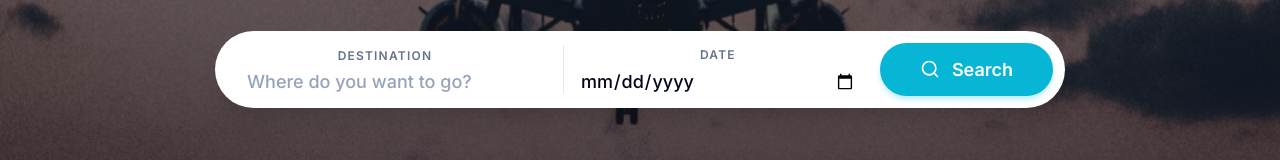
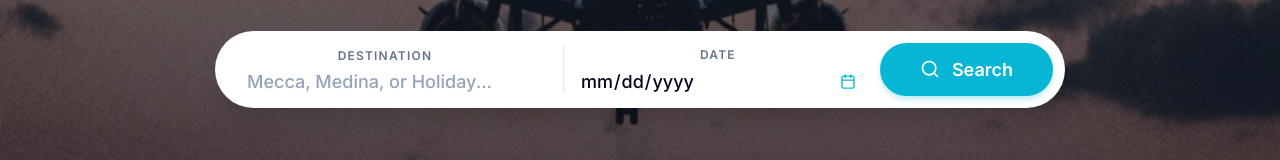
Before and after one commit to ZainabAbdulfatah25/Na-Allah-Travel-and-Tours, a React (Vite) app: page / in a window 1280 px wide. Shown: the part 494-654 px from the top of the page. Built offline with nearby package versions, Linux system fonts and the light colour scheme.

Commit message:
Polish calendar icon size and position

```diff
--- a/src/components/Hero.module.css
+++ b/src/components/Hero.module.css
@@ -92,6 +92,36 @@
     background: transparent;
 }
 
+.dateWrapper {
+    position: relative;
+    display: flex;
+    align-items: center;
+}
+
+.calendarIcon {
+    position: absolute;
+    right: 0;
+    color: #06b6d4;
+    /* Matching search button color */
+    pointer-events: none;
+    background: var(--color-white);
+    padding-left: 0.5rem;
+    height: 100%;
+    display: flex;
+    align-items: center;
+}
+
+.inputGroup input[type="date"]::-webkit-calendar-picker-indicator {
+    opacity: 0;
+    cursor: pointer;
+    position: absolute;
+    right: 0;
+    top: 0;
+    bottom: 0;
+    width: 2.5rem;
+    z-index: 10;
+}
+
 .inputGroup input::placeholder {
     color: #94a3b8;
 }
--- a/src/components/Hero.tsx
+++ b/src/components/Hero.tsx
@@ -1,4 +1,4 @@
-import { Search } from 'lucide-react';
+import { Search, Calendar } from 'lucide-react';
 import styles from './Hero.module.css';
 
 const Hero = () => {
@@ -17,12 +17,15 @@ const Hero = () => {
                 <div className={styles.searchBox}>
                     <div className={styles.inputGroup}>
                         <label>Destination</label>
-                        <input type="text" placeholder="Where do you want to go?" />
+                        <input type="text" placeholder="Mecca, Medina, or Holiday..." />
                     </div>
                     <div className={styles.divider}></div>
                     <div className={styles.inputGroup}>
                         <label>Date</label>
-                        <input type="date" />
+                        <div className={styles.dateWrapper}>
+                            <input type="date" />
+                            <Calendar className={styles.calendarIcon} size={24} />
+                        </div>
                     </div>
                     <button className={styles.searchButton}>
                         <Search size={20} />
```
